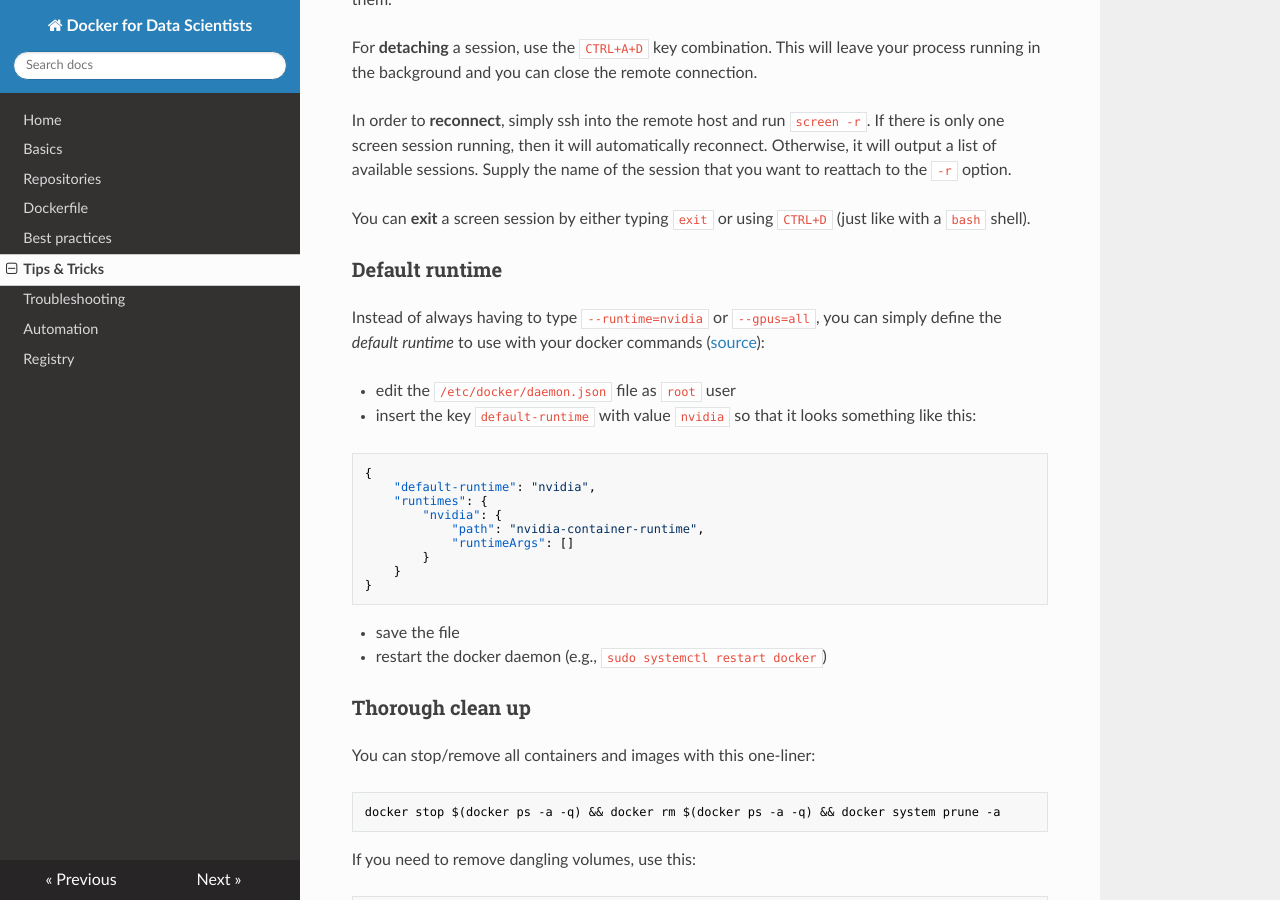
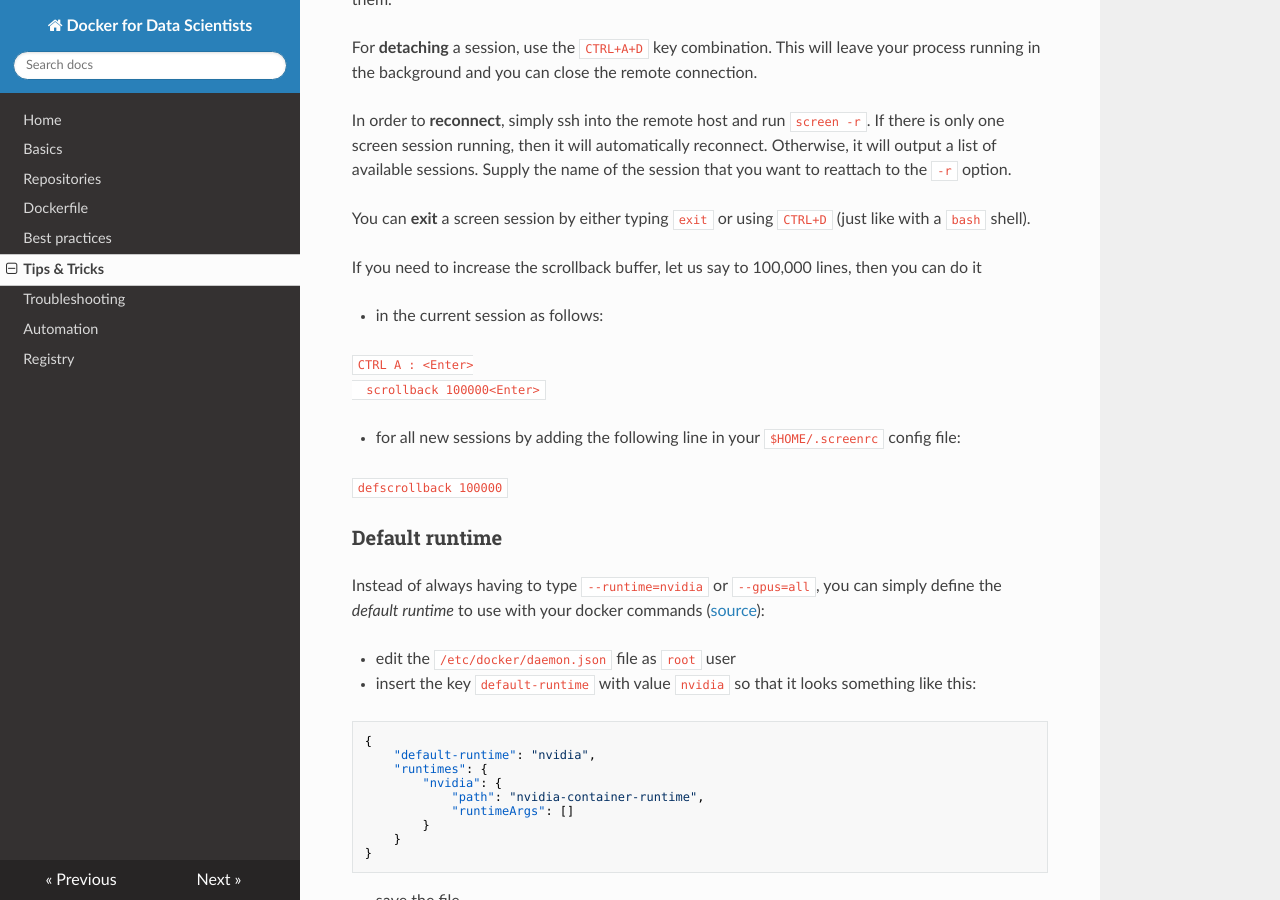
Before and after one commit to waikato-datamining/docker-for-data-scientists, an MkDocs documentation site: the page built from docs/tips_and_tricks.md, in a window 1280 px wide and 900 px high, scrolled down 1277 px. Built offline with MkDocs 1.6.1, drawn with Linux system fonts in a browser that asks for light colours; nearby versions of some CDN libraries.

Commit message:
added screen/scrollback notes

````diff
--- a/docs/tips_and_tricks.md
+++ b/docs/tips_and_tricks.md
@@ -74,6 +74,21 @@ reattach to the `-r` option.
 You can **exit** a screen session by either typing `exit` or using `CTRL+D` (just like
 with a `bash` shell).
 
+If you need to increase the scrollback buffer, let us say to 100,000 lines, then you can do it
+
+* in the current session as follows:
+
+  ```
+  CTRL A : <Enter>
+  scrollback 100000<Enter>
+  ```
+
+* for all new sessions by adding the following line in your `$HOME/.screenrc` config file:
+
+  ```
+  defscrollback 100000
+  ```
+
 
 # Default runtime
 
````
